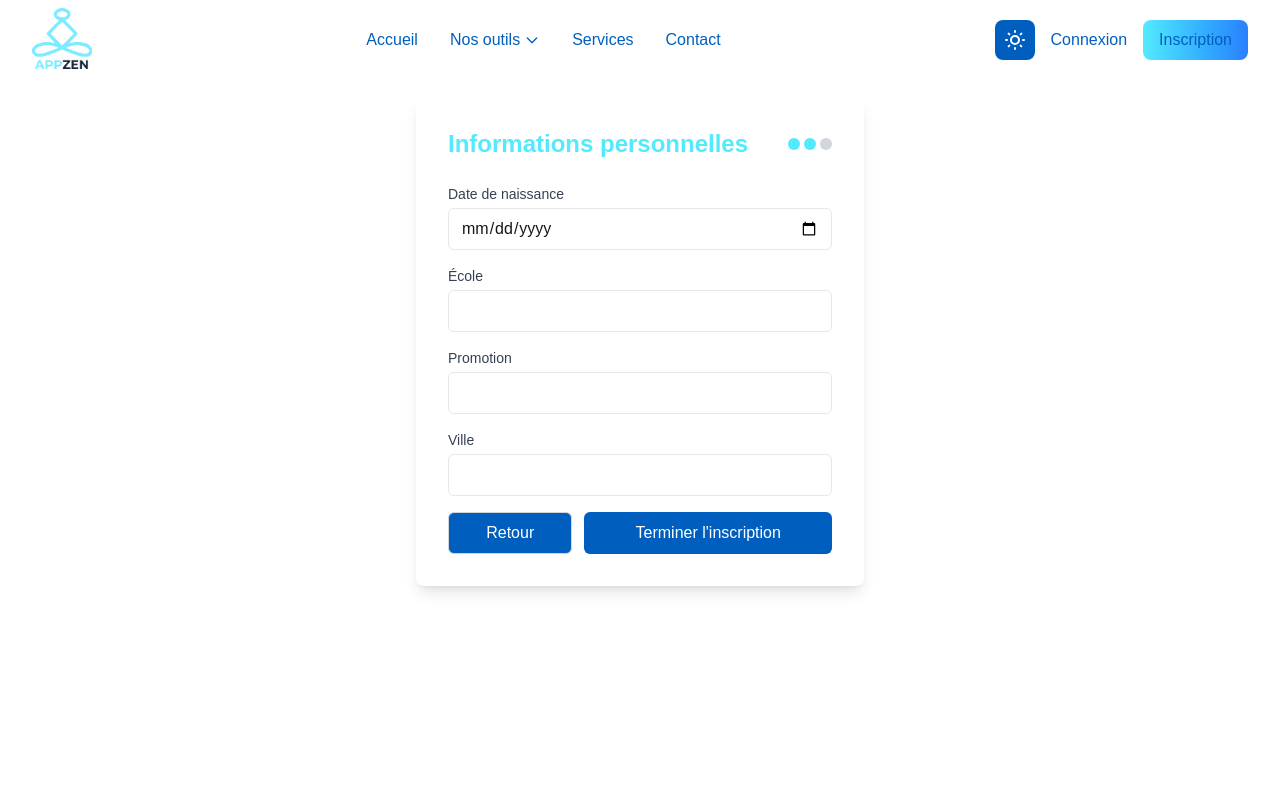
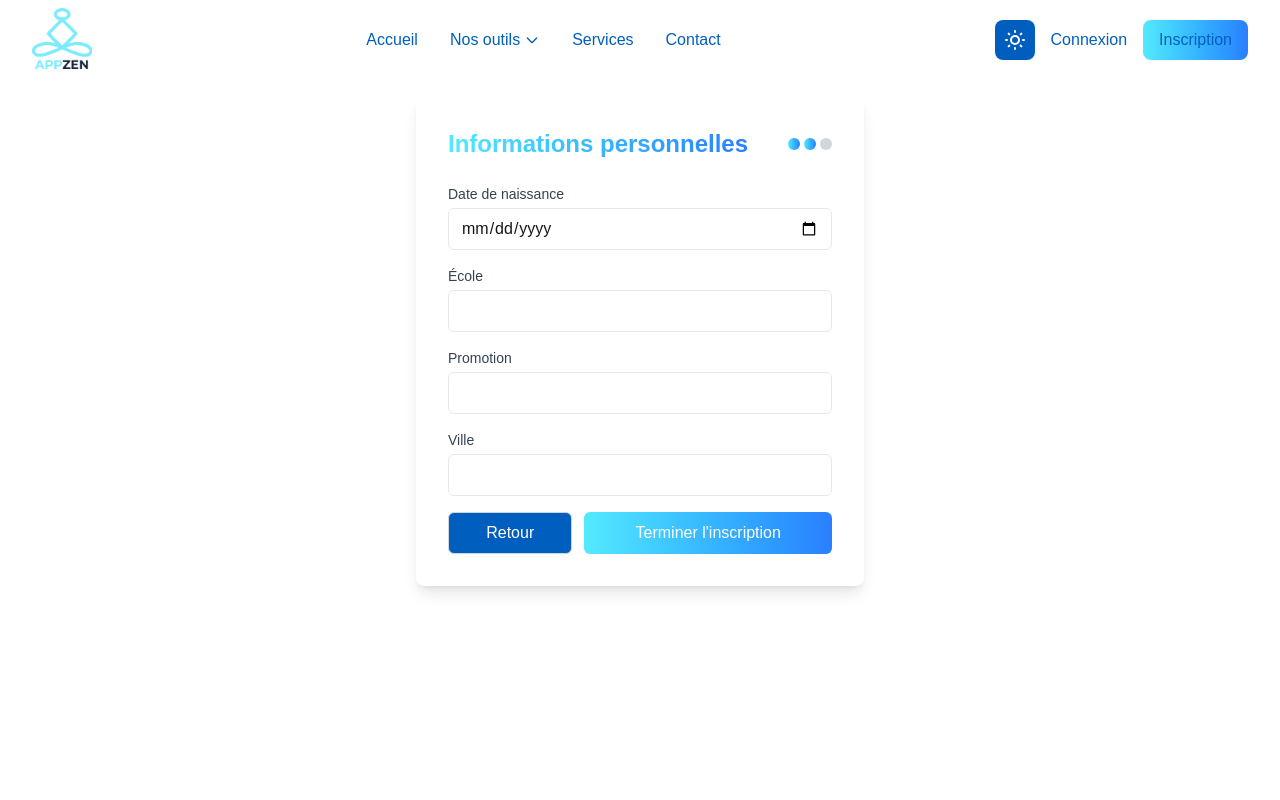
Before and after one commit to CronosV2/cesi-zen, a Next.js app in the folder cesi-zen-code/frontend/: page /register in a window 1280 px wide. Both pictures are taken after typing "Sample", "Sample", "name@example.com", "Sample123", "Sample123" into the empty fields and a click on the button "Continuer". Shown: the top 800 px of the page. Built offline with nearby package versions, Linux system fonts and the light colour scheme; no server answers; a web font is replaced by a local one.

Commit message:
Enhance Register component with gradient background styling for headings and buttons, improving visual appeal and user interaction during the registration process.

```diff
--- a/cesi-zen-code/frontend/src/app/register/page.tsx
+++ b/cesi-zen-code/frontend/src/app/register/page.tsx
@@ -132,7 +132,7 @@ export default function Register() {
       <div className="max-w-md mx-auto bg-white p-8 rounded-lg shadow-lg">
         {/* Titre avec indicateur d'étape */}
         <div className="flex items-center justify-between mb-6">
-          <h1 className="text-2xl font-bold text-cyan-300">
+          <h1 className="text-2xl font-bold bg-gradient-to-r from-cyan-300 to-blue-500 inline-block text-transparent bg-clip-text">
             {currentStep === FormStep.ACCOUNT_INFO && 'Créer un compte'}
             {currentStep === FormStep.PERSONAL_INFO && 'Informations personnelles'}
             {currentStep === FormStep.CONFIRMATION && 'Inscription réussie'}
@@ -140,9 +140,9 @@ export default function Register() {
 
           {/* Indicateur de progression */}
           <div className="flex space-x-1">
-            <div className={`w-3 h-3 rounded-full ${currentStep >= FormStep.ACCOUNT_INFO ? 'bg-cyan-300' : 'bg-gray-300'}`}></div>
-            <div className={`w-3 h-3 rounded-full ${currentStep >= FormStep.PERSONAL_INFO ? 'bg-cyan-300' : 'bg-gray-300'}`}></div>
-            <div className={`w-3 h-3 rounded-full ${currentStep >= FormStep.CONFIRMATION ? 'bg-cyan-300' : 'bg-gray-300'}`}></div>
+            <div className={`w-3 h-3 rounded-full ${currentStep >= FormStep.ACCOUNT_INFO ? 'bg-gradient-to-r from-cyan-300 to-blue-500' : 'bg-gray-300'}`}></div>
+            <div className={`w-3 h-3 rounded-full ${currentStep >= FormStep.PERSONAL_INFO ? 'bg-gradient-to-r from-cyan-300 to-blue-500' : 'bg-gray-300'}`}></div>
+            <div className={`w-3 h-3 rounded-full ${currentStep >= FormStep.CONFIRMATION ? 'bg-gradient-to-r from-cyan-300 to-blue-500' : 'bg-gray-300'}`}></div>
           </div>
         </div>
 
@@ -246,7 +246,7 @@ export default function Register() {
             <button
               type="submit"
               disabled={isLoading}
-              className="w-full bg-cyan-300 hover:bg-blue-600 text-white py-2 px-4 rounded-md transition duration-200"
+              className="w-full bg-gradient-to-r from-cyan-300 to-blue-500 hover:from-cyan-400 hover:to-blue-600 text-white py-2 px-4 rounded-md transition-all duration-200"
             >
               Continuer
             </button>
@@ -338,7 +338,7 @@ export default function Register() {
               <button
                 type="submit"
                 disabled={isLoading}
-                className="w-2/3 bg-cyan-300 hover:bg-blue-600 text-white py-2 px-4 rounded-md transition duration-200"
+                className="w-2/3 bg-gradient-to-r from-cyan-300 to-blue-500 hover:from-cyan-400 hover:to-blue-600 text-white py-2 px-4 rounded-md transition-all duration-200"
               >
                 {isLoading ? 'Inscription en cours...' : 'Terminer l\'inscription'}
               </button>
```
